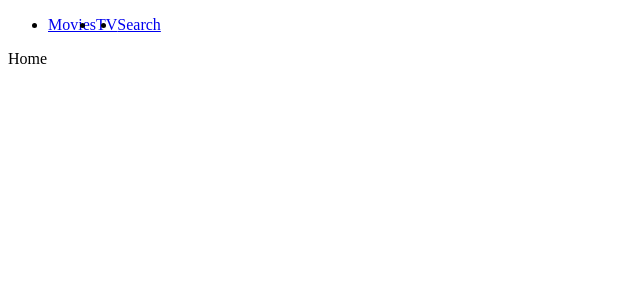
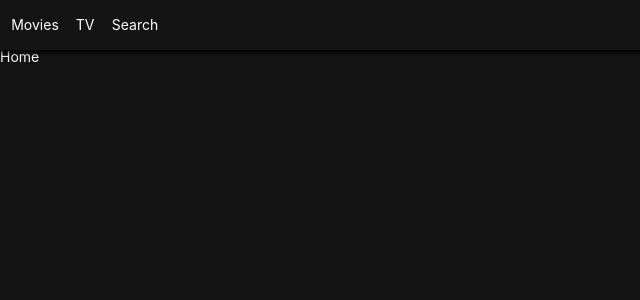
Before and after one commit to marco-yc-song/sampleReactAppMarflix, a React (Create React App) app: page / in a window 1280 px wide. Shown: the top 300 px of the page, without its empty margins (0-640 px from the left). Built offline with nearby package versions, Linux system fonts and the light colour scheme.

Commit message:
3.3 스타일링 실습

```diff
--- a/package.json
+++ b/package.json
@@ -7,7 +7,9 @@
     "react": "^16.9.0",
     "react-dom": "^16.9.0",
     "react-router-dom": "^5.0.1",
-    "react-scripts": "3.1.1"
+    "react-scripts": "3.1.1",
+    "styled-components": "^4.3.2",
+    "styled-reset": "^3.0.3"
   },
   "scripts": {
     "start": "react-scripts start",
--- a/src/Components/App.js
+++ b/src/Components/App.js
@@ -1,13 +1,13 @@
 import React, { Component } from "react";
-import Header from "Components/Header";
 import Router from "Components/Router";
+import GlobalStyles from "Components/GlobalStyles";
 
 class App extends Component {
   render() {
     return (
       <>
-        <Header />
         <Router />
+        <GlobalStyles />
       </>
     );
   }
--- /dev/null
+++ b/src/Components/GlobalStyles.js
@@ -0,0 +1,23 @@
+import { createGlobalStyle } from "styled-components";
+import reset from "styled-reset";
+
+const globalStyles = createGlobalStyle`
+    ${reset};
+
+    a{
+        text-decoration:none;
+        color:inherit;
+
+    }
+    *{
+        box-sizing:border-box;
+    }
+    body{
+        font-family:-apple-system, BlinkMacSystemFont, 'Segoe UI', Roboto, Oxygen, Ubuntu, Cantarell, 'Open Sans', 'Helvetica Neue', sans-serif;
+        font-size:14px;
+        background-color:rgba(20,20,20,1);
+        color:white;
+        padding-top:50px;
+    }
+`;
+export default globalStyles;
--- /dev/null
+++ b/src/Components/Header.js
@@ -0,0 +1,55 @@
+import React from "react";
+import { Link } from "react-router-dom";
+import styled from "styled-components";
+
+const Header = styled.header`
+  color: white;
+  position: fixed;
+  top: 0;
+  left: 0;
+  width: 100%;
+  height: 50px;
+  display: flex;
+  align-items: center;
+  padding: 0px 10px;
+
+  background-color: rgba(20, 20, 20, 0.7);
+  z-index: 10;
+  box-shadow: 0px 1px 5px 2px rgba(0, 0, 0, 0.8);
+`;
+
+const Item = styled.li`
+  width: 50px;
+  height: 50px;
+  text-align: center;
+  /* &:not(:last-child) {
+    margin-right: 10px;
+  } */
+`;
+
+const SLink = styled(Link)`
+  height: 50px;
+  display: flex;
+  align-items: center;
+  justify-content: center;
+`;
+
+const List = styled.ul`
+  display: flex;
+`;
+
+export default () => (
+  <Header>
+    <List>
+      <Item>
+        <SLink to="/">Movies</SLink>
+      </Item>
+      <Item>
+        <SLink to="/TV">TV</SLink>
+      </Item>
+      <Item>
+        <SLink to="/Search">Search</SLink>
+      </Item>
+    </List>
+  </Header>
+);
--- a/src/Components/Header/Header.js
+++ /dev/null
@@ -1,18 +0,0 @@
-import React from "react";
-import styles from "./Header.module.css";
-
-export default () => (
-  <header>
-    <ul className={styles.navList}>
-      <li>
-        <a href="/">Movies</a>
-      </li>
-      <li>
-        <a href="/TV">TV</a>
-      </li>
-      <li>
-        <a href="/Search">Search</a>
-      </li>
-    </ul>
-  </header>
-);
--- a/src/Components/Header/Header.module.css
+++ /dev/null
@@ -1,7 +0,0 @@
-.navList {
-  display: flex;
-}
-
-.navList:hover {
-  color: blue;
-}
--- a/src/Components/Header/index.js
+++ /dev/null
@@ -1,3 +0,0 @@
-import Header from "./Header";
-
-export default Header;
--- a/src/Components/Router.js
+++ b/src/Components/Router.js
@@ -8,12 +8,16 @@
 import Home from "Routes/Home";
 import TV from "Routes/TV";
 import Search from "Routes/Search";
+import Header from "Components/Header";
 
 //exact 들어가면 반드시 일치해야됨
 //Switch : 한번에 한 놈만 라우팅 시켜줌
 //Redirect : 특정 패스를 다른 패스로 리디렉션 시켜줌(지금은 나머지 주소를 전부 루트로보냄)
 export default () => (
   <Router>
+    <>
+      <Header />
+
       <Switch>
         <Route path="/" exact component={Home} />
         <Route path="/TV" exact component={TV} />
@@ -21,5 +25,6 @@
         <Route path="/Search" component={Search} />
         <Redirect from="*" to="/" />
       </Switch>
+    </>
   </Router>
 );
```
Also changed, not shown: 1 other file (tests, documents, lock files or other folders). Lines whose indentation alone changed are shown as unchanged.
